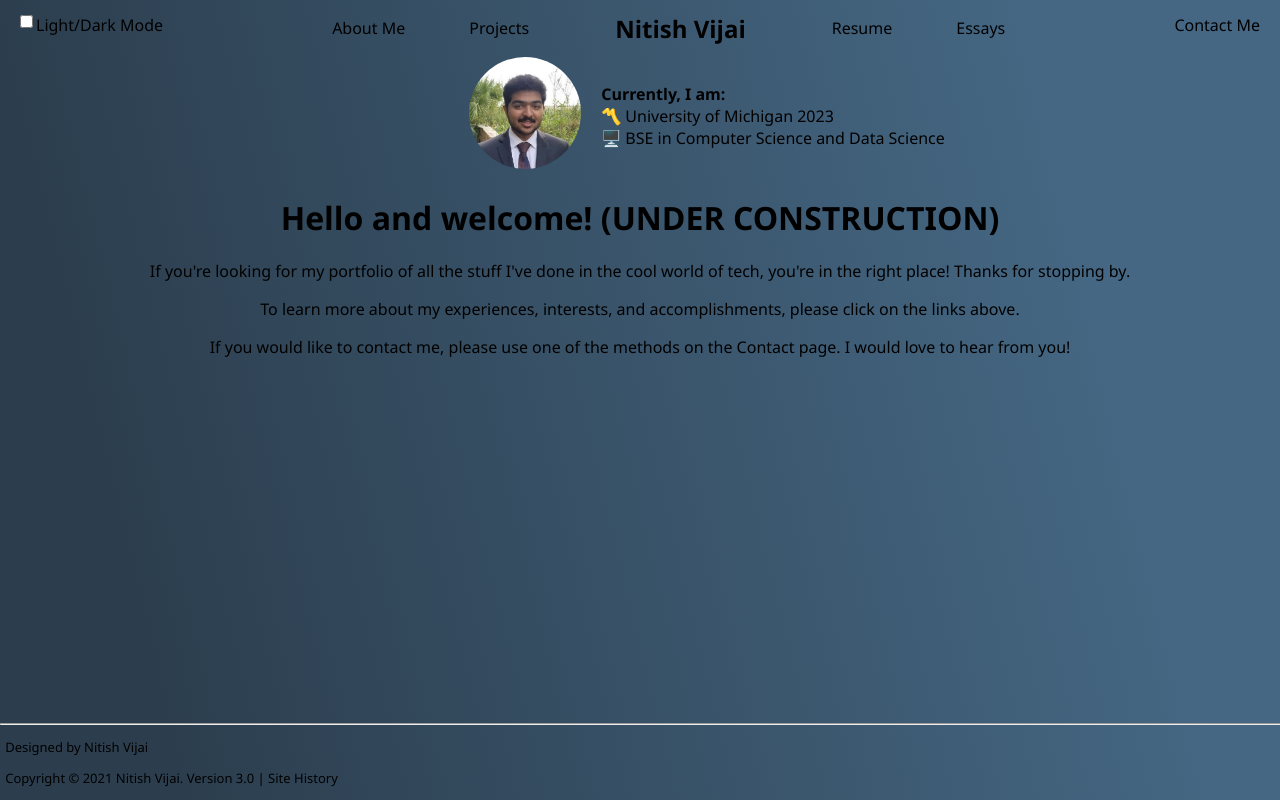
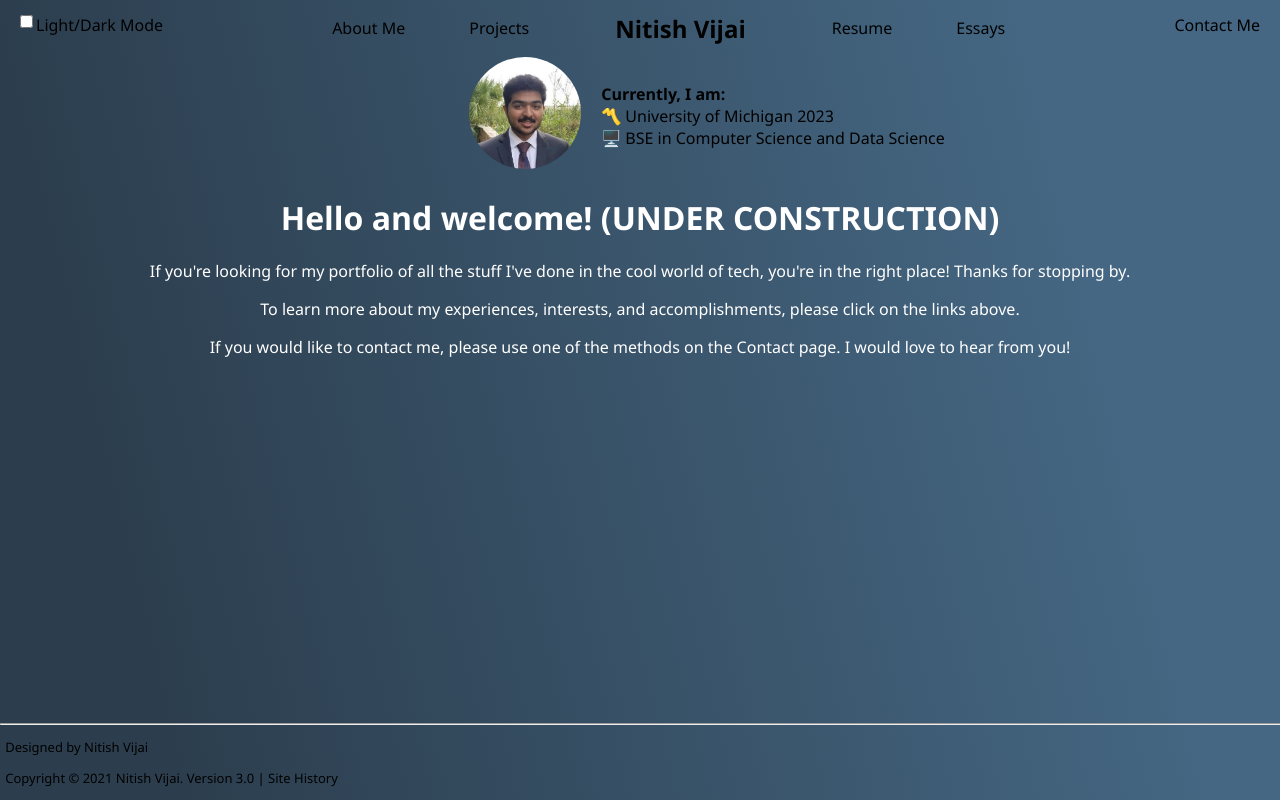
Before and after one commit to nitishvijai/nitish-website-v3, an Angular app: page / in a window 1280 px wide. Built offline with nearby package versions, Linux system fonts and the light colour scheme.

Commit message:
Implement early dark/light mode color switching
Need to add this for more components and optionally add a transition.

```diff
--- a/src/app/app.component.css
+++ b/src/app/app.component.css
@@ -12,9 +12,20 @@
     left:0px;
     height:100%;
     width:100%;
+}
 
-    /* Light Mode Gradient */
-    /* background-image: linear-gradient( 108.1deg,  rgba(167,220,225,1) 11.2%, rgba(217,239,242,1) 88.9% ); */
-    /* Dark Mode Gradient */
+.dark-gradient {
     background-image: linear-gradient( 76.3deg,  rgba(44,62,78,1) 12.6%, rgba(69,103,131,1) 82.8% );
 }
+
+.dark {
+    color: white;
+}
+
+.light-gradient {
+    background-image: linear-gradient( 108.1deg,  rgba(167,220,225,1) 11.2%, rgba(217,239,242,1) 88.9% );
+}
+
+.light {
+    color: black;
+}
--- a/src/app/app.component.html
+++ b/src/app/app.component.html
@@ -1,18 +1,18 @@
 <!-- Placeholder for now. Will eventually replace with specialized Angular components. -->
-<div class="animated-gradient">
+<div [ngClass]="{'animated-gradient': true, 'dark-gradient': darkMode, 'light-gradient': !darkMode}">
     <app-side-menu></app-side-menu>
-    <div *ngIf="!mobileHeader; else mobileHeaderCmp"><app-header></app-header></div>
+    <div *ngIf="!mobileHeader; else mobileHeaderCmp"><app-header (colorChanged)="changeColors($event)"></app-header></div>
     <ng-template #mobileHeaderCmp><app-mobile-header></app-mobile-header></ng-template>
 
     <app-hero-image></app-hero-image>
 
-    <h1 class="heading">Hello and welcome! (UNDER CONSTRUCTION)</h1>
+    <h1 [ngClass]="{'heading': true, 'dark': darkMode, 'light': !darkMode}">Hello and welcome! (UNDER CONSTRUCTION)</h1>
 
-    <p class="text">If you're looking for my portfolio of all the stuff I've done in the cool world of tech, you're in the right place! Thanks for stopping by.</p>
+    <p [ngClass]="{'text': true, 'dark': darkMode, 'light': !darkMode}">If you're looking for my portfolio of all the stuff I've done in the cool world of tech, you're in the right place! Thanks for stopping by.</p>
 
-    <p class="text">To learn more about my experiences, interests, and accomplishments, please click on the links above.</p>
+    <p [ngClass]="{'text': true, 'dark': darkMode, 'light': !darkMode}">To learn more about my experiences, interests, and accomplishments, please click on the links above.</p>
 
-    <p class="text">If you would like to contact me, please use one of the methods on the Contact page. I would love to hear from you!</p>
+    <p [ngClass]="{'text': true, 'dark': darkMode, 'light': !darkMode}">If you would like to contact me, please use one of the methods on the Contact page. I would love to hear from you!</p>
 
     <app-footer></app-footer>
 </div>
--- a/src/app/app.component.ts
+++ b/src/app/app.component.ts
@@ -11,6 +11,7 @@ export class AppComponent implements OnInit, AfterViewInit {
   title = 'nitish-website-v3';
   mobileHeader = false;
   mobile = false;
+  darkMode = true;
 
   @ViewChild(SideMenuComponent, {static: false}) child: SideMenuComponent;
 
@@ -64,4 +65,8 @@ export class AppComponent implements OnInit, AfterViewInit {
     this.child.slideOutMenu();
   }
 
+  changeColors(dark: boolean) {
+    this.darkMode = dark;
+  }
+
 }
--- a/src/app/components/header/header.component.html
+++ b/src/app/components/header/header.component.html
@@ -1,5 +1,5 @@
 <div class="header">
-    <input type="checkbox" name="colormode" id="colormode" value="Light">
+    <input type="checkbox" name="colormode" id="colormode" value="Dark" (change)="switchColors($event.target.checked)">
     <label id="forcolormode" for="colormode">Light/Dark Mode</label>
     <a href="#" class="centered">About Me</a>
     <a href="#" class="centered">Projects</a>
--- a/src/app/components/header/header.component.ts
+++ b/src/app/components/header/header.component.ts
@@ -1,4 +1,4 @@
-import { Component, OnInit } from '@angular/core';
+import { Component, OnInit, EventEmitter, Output } from '@angular/core';
 
 @Component({
   selector: 'app-header',
@@ -7,9 +7,23 @@ import { Component, OnInit } from '@angular/core';
 })
 export class HeaderComponent implements OnInit {
 
+  @Output()
+  colorChanged: EventEmitter<boolean> = new EventEmitter<boolean>();
+
   constructor() { }
 
   ngOnInit() {
   }
 
+  switchColors(light: boolean) {
+    if (light) {
+      console.log('Light Mode');
+      this.colorChanged.emit(false);
+    } else {
+      // set to light mode
+      console.log('Dark Mode');
+      this.colorChanged.emit(true);
+    }
+  }
+
 }
```
